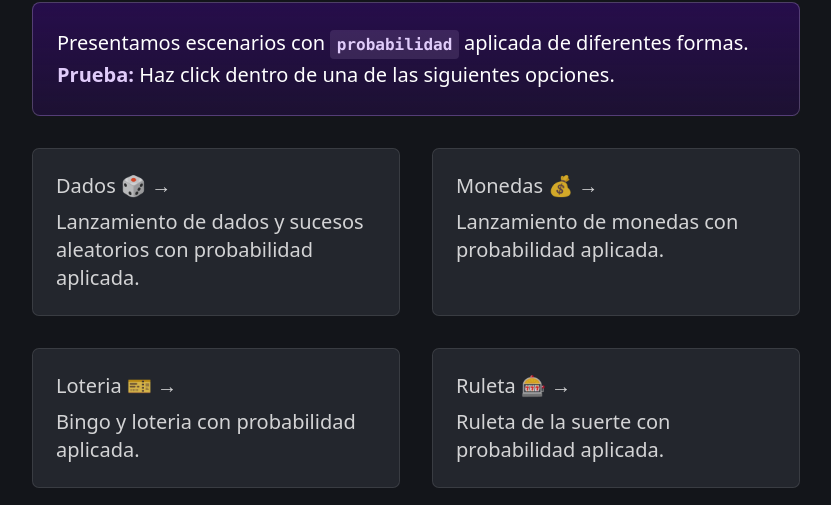
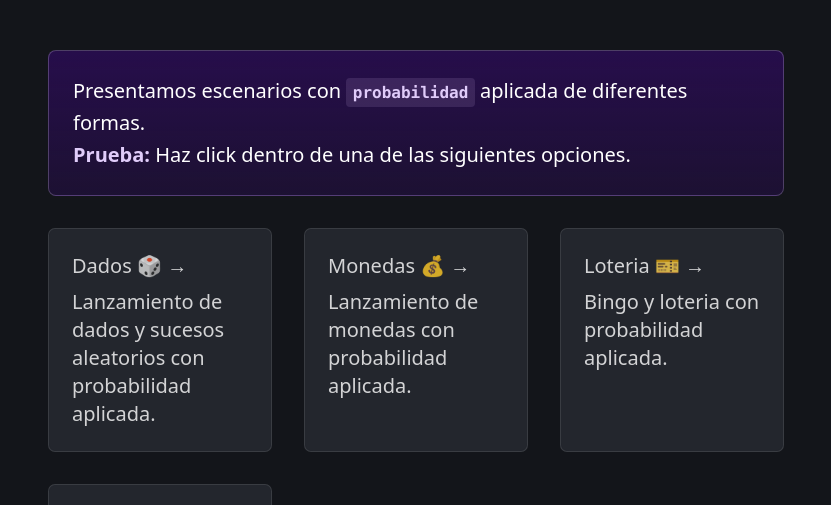
Before and after one commit to Ezzz-Lui/Probabilidad-ProjectGame, an Astro site: page / in a window 1280 px wide. Shown: the part 270-775 px from the top of the page, without its empty margins (224-1055 px from the left). Built offline with nearby package versions, Linux system fonts and the light colour scheme; Astro itself is replaced by a stand-in of ours.

Commit message:
chore: Update padding and grid-template-columns in index.astro

```diff
--- a/src/pages/index.astro
+++ b/src/pages/index.astro
@@ -67,7 +67,7 @@
 <style>
 	main {
 		margin: auto;
-		padding: 1rem;
+		padding: 4rem 2rem;
 		width: 800px;
 		max-width: calc(100% - 2rem);
 		color: white;
@@ -118,7 +118,7 @@
 	}
 	.link-card-grid {
 		display: grid;
-		grid-template-columns: repeat(auto-fit, minmax(24ch, 1fr));
+		grid-template-columns: repeat(auto-fit, minmax(16ch, 1fr));
 		gap: 2rem;
 		padding: 0;
 	}
```
